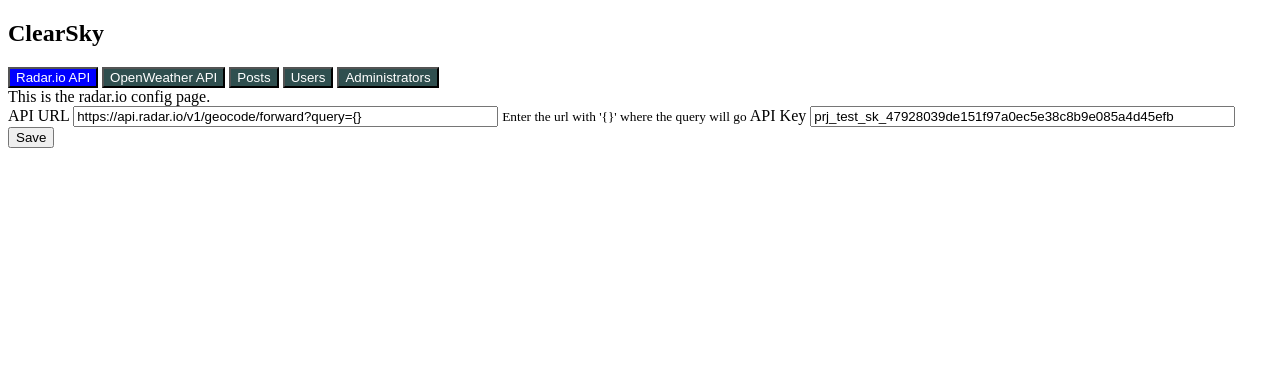
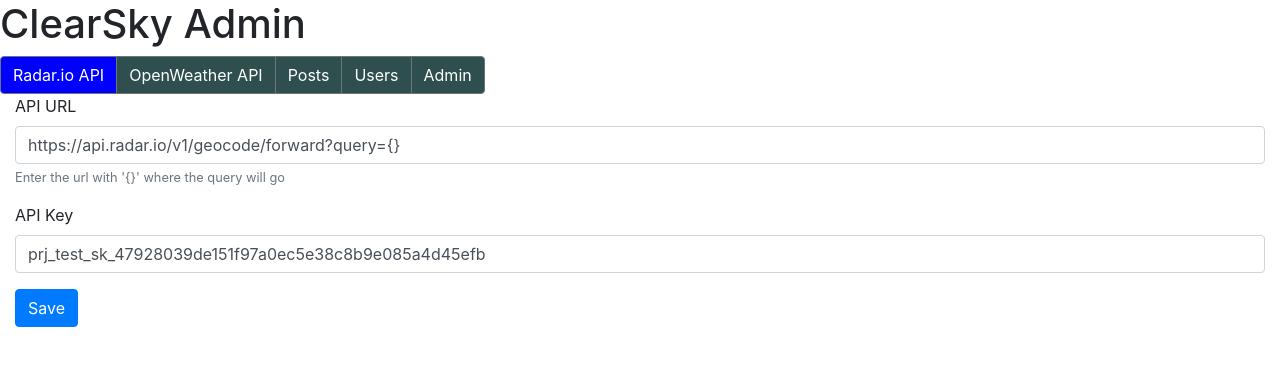
Before and after one commit to NathanStern/ClearSky, a Flask app: page /admin/ in a window 1280 px wide. Shown: the top 366 px of the page. Run offline with Flask 2, Linux system fonts and the light colour scheme; the visitor is signed in with stand-in values (Sample User, id 1); data comes from the database, SQL or seed files in the repository; tables that the repository leaves empty hold one stand-in row (values such as "Sample post"); one stand-in notice (Sample message) is shown; some libraries are stand-ins or nearby versions.

Commit message:
changed admin behavior

```diff
--- a/clearsky/__init__.py
+++ b/clearsky/__init__.py
@@ -56,10 +56,10 @@ def create_app(test_config=None):
             print("Opened config file")
             configuration.write("""
 {
-    "OpenWeather-url": " ",
-    "OpenWeather-key": " ",
+    "OpenWeather-url": "https://api.openweathermap.org/data/2.5/onecall?lat={}&lon={}&exclude=minutely,daily,alerts&appid={}&units=imperial",
+    "OpenWeather-key": "",
     "Radar.io-url": "https://api.radar.io/v1/geocode/forward?query={}",
-    "Radar.io-key": " "
+    "Radar.io-key": ""
 }
             """)
 
--- a/clearsky/auth.py
+++ b/clearsky/auth.py
@@ -57,9 +57,9 @@ def login():
             error = 'Incorrect password.'
 
         if error is None:
-            session.clear()
             session['user_id'] = user['id']
             session['username'] = user['username']
+            session['admin'] = 0
             return redirect(url_for('home.home'))
 
         flash(error)
--- a/clearsky/config.json
+++ b/clearsky/config.json
@@ -1,6 +1,6 @@
 {
-    "OpenWeather-key": "testing",
-    "OpenWeather-url": "testing",
+    "OpenWeather-key": "536159a5b4c02240e63a25443055734b",
+    "OpenWeather-url": "https://api.openweathermap.org/data/2.5/onecall?lat={}&lon={}&exclude=minutely,daily,alerts&appid={}&units=imperial",
     "Radar.io-key": "prj_test_sk_47928039de151f97a0ec5e38c8b9e085a4d45efb",
     "Radar.io-url": "https://api.radar.io/v1/geocode/forward?query={}"
 }
--- a/clearsky/db.py
+++ b/clearsky/db.py
@@ -3,6 +3,8 @@ import sqlite3
 import click
 from flask import current_app, g
 from flask.cli import with_appcontext
+
+from werkzeug.security import generate_password_hash
 
 
 def get_db():
@@ -22,11 +24,21 @@ def close_db(e=None):
     if db is not None:
         db.close()
 
+
 def init_db():
     db = get_db()
 
     with current_app.open_resource('schema.sql') as f:
         db.executescript(f.read().decode('utf8'))
+        db.execute(
+            'INSERT INTO administrator (username, password) VALUES (?, ?)', (
+                'admin', generate_password_hash('admin'))
+        )
+        db.execute(
+            'INSERT INTO user (username, password) VALUES (?, ?)', ('admin',
+                                                                    generate_password_hash('admin'))
+        )
+        db.commit()
 
 
 @click.command('init-db')
@@ -36,6 +48,7 @@ def init_db_command():
     init_db()
     click.echo('Initialized the database.')
 
+
 def init_app(app):
     app.teardown_appcontext(close_db)
     app.cli.add_command(init_db_command)
--- a/clearsky/schema.sql
+++ b/clearsky/schema.sql
@@ -1,5 +1,6 @@
 DROP TABLE IF EXISTS post;
 DROP TABLE IF EXISTS user;
+DROP TABLE IF EXISTS administrator;
 CREATE TABLE user (
   id INTEGER PRIMARY KEY AUTOINCREMENT,
   username TEXT UNIQUE NOT NULL,
@@ -13,3 +14,8 @@ CREATE TABLE post (
   body TEXT NOT NULL,
   FOREIGN KEY (author_id) REFERENCES user (id)
 );
+CREATE TABLE administrator (
+  id INTEGER PRIMARY KEY AUTOINCREMENT,
+  username TEXT UNIQUE NOT NULL,
+  password TEXT NOT NULL
+);
--- a/clearsky/templates/admin/admin.html
+++ b/clearsky/templates/admin/admin.html
@@ -1,5 +1,7 @@
 <!DOCTYPE html>
 <head>
+    <meta charset="utf-8">
+    <meta name="viewport" content="width=device-width, initial-scale=1, shrink-to-fit=no">
     <!-- Global site tag (gtag.js) - Google Analytics -->
     <script async src="https://www.googletagmanager.com/gtag/js?id=G-47JTYPXS14"></script>
     <script>
@@ -11,15 +13,24 @@
     </script>
 
     <script src="{{ url_for('static', filename='admin/admin.js') }}"></script>
+
+    <link rel="stylesheet" href="https://stackpath.bootstrapcdn.com/bootstrap/4.3.1/css/bootstrap.min.css" integrity="sha384-ggOyR0iXCbMQv3Xipma34MD+dH/1fQ784/j6cY/iJTQUOhcWr7x9JvoRxT2MZw1T" crossorigin="anonymous">
+
+    <script src="https://code.jquery.com/jquery-3.3.1.slim.min.js" integrity="sha384-q8i/X+965DzO0rT7abK41JStQIAqVgRVzpbzo5smXKp4YfRvH+8abtTE1Pi6jizo" crossorigin="anonymous"></script>
+    <script src="https://cdnjs.cloudflare.com/ajax/libs/popper.js/1.14.7/umd/popper.min.js" integrity="sha384-UO2eT0CpHqdSJQ6hJty5KVphtPhzWj9WO1clHTMGa3JDZwrnQq4sF86dIHNDz0W1" crossorigin="anonymous"></script>
+    <script src="https://stackpath.bootstrapcdn.com/bootstrap/4.3.1/js/bootstrap.min.js" integrity="sha384-JjSmVgyd0p3pXB1rRibZUAYoIIy6OrQ6VrjIEaFf/nJGzIxFDsf4x0xIM+B07jRM" crossorigin="anonymous"></script>
+
 </head>
 <title>{% block title %}Administration{% endblock %}</title>
 <nav>
-    <h1>ClearSky</h1>
-    <button class="tablink" style="background-color:blue;color:white;" onclick="openEditMenu(event, 'Radar.io API')">Radar.io API</button>
-    <button class="tablink" style="background-color:darkslategray;color:white;" onclick="openEditMenu(event, 'OpenWeather API')">OpenWeather API</button>
-    <button class="tablink" style="background-color:darkslategray;color:white;" onclick="openEditMenu(event, 'Posts')">Posts</button>
-    <button class="tablink" style="background-color:darkslategray;color:white;" onclick="openEditMenu(event, 'Users')">Users</button>
-    <button class="tablink" style="background-color:darkslategray;color:white;" onclick="openEditMenu(event, 'Administrators')">Administrators</button>
+    <h1>ClearSky Admin</h1>
+    <div class="btn-group">
+        <button class="tablink btn btn-secondary" style="background-color:blue;color:white;" onclick="openEditMenu(event, 'Radar.ioAPI')">Radar.io API</button>
+        <button class="tablink btn btn-secondary" style="background-color:darkslategray;color:white;" onclick="openEditMenu(event, 'OpenWeather API')">OpenWeather API</button>
+        <button class="tablink btn btn-secondary" style="background-color:darkslategray;color:white;" onclick="openEditMenu(event, 'Posts')">Posts</button>
+        <button class="tablink btn btn-secondary" style="background-color:darkslategray;color:white;" onclick="openEditMenu(event, 'Users')">Users</button>
+        <button class="tablink btn btn-secondary" style="background-color:darkslategray;color:white;" onclick="openEditMenu(event, 'Admin')">Admin</button>
+    </div>
 </nav>
 
 <section class="content">
@@ -27,40 +38,93 @@
         {% block header %}{% endblock %}
     </header>
     {% block content %}
-        <div id="Radar.io API" class="tabContent">
-            This is the radar.io config page.
+        <section>
+            <div id="Radar.ioAPI" class="tabContent container-fluid justify-content-center">
+                <Form method="post">
+                    <div class="form-group">
+                        <label for="url-radario">API URL</label>
+                        <input class="form-control" name="url-radario" id="url-radario" value="{{ config["Radar.io-url"] }}" size="50" required></input>
+                        <small class="form-text text-muted" id="urlHelp">Enter the url with '{}' where the query will go</small>
+                    </div>
+                    <div class="form-group">
+                        <label for="key-radario">API Key</label>
+                        <input class="form-control" name="key-radario" id="key-radario" value="{{ config["Radar.io-key"] }}" size="50" required></input>
+                    </div>
+                    <input class="btn btn-primary" type="submit" value="Save"></input>
+                </Form>
+            </div>
+        </section>
+
+        <div id="OpenWeather API" class="tabContent container-fluid justify-content-center" style="display:none">
             <Form method="post">
-                <label for="url-radario">API URL</label>
-                <input name="url-radario" id="url-radario" value="{{ config["Radar.io-url"] }}" size="50" required></input>
-                <small id="urlHelp">Enter the url with '{}' where the query will go</small>
-                <label for="key-radario">API Key</label>
-                <input name="key-radario" id="key-radario" value="{{ config["Radar.io-key"] }}" size="50" required></input>
-                <input type="submit" value="Save"></input>
-            </Form>
+                    <div class="form-group">
+                        <label for="url-openweather">API URL</label>
+                        <input class="form-control" name="url-openweather" id="url-openweather" value="{{ config["OpenWeather-url"] }}" size="50" required></input>
+                        <small class="form-text text-muted" id="urlHelp">Enter the url with '{}' where the latitude and longitude will go</small>
+                    </div>
+                    <div class="form-group">
+                        <label for="key-openweather">API Key</label>
+                        <input class="form-control" name="key-openweather" id="key-openweather" value="{{ config["OpenWeather-key"] }}" size="50" required></input>
+                    </div>
+                    <input class="btn btn-primary" type="submit" value="Save"></input>
+                </Form>
         </div>
 
-        <div id="OpenWeather API" class="tabContent testClasss" style="display:none">
-            This is the openweather config page.
-            <Form method="post">
-                <label for="url-openweather">API URL</label>
-                <input name="url-openweather" id="url-openweather" value="{{ config["OpenWeather-url"] }}" size="50" required></input>
-                <small id="urlHelp">Enter the url with '{}' where the latitude and longitude will go</small>
-                <label for="key-openweather">API Key</label>
-                <input name="key-openweather" id="key-openweather" value="{{ config["OpenWeather-key"] }}" size="50" required></input>
-                <input type="submit" value="Save"></input>
-            </Form>
+        <div id="Posts" class="tabContent container" style="display:none">
+            {% for post in posts %}
+                <article class ="post">
+                    <header>
+                        <div class="card", sytle="width: 10rem;">
+                            <div class="card-body">
+                                <h1 class="card-title">{{ post['title'] }}</h1>
+                                <div class="card-text">
+                                    <p class="text-muted">by {{ post['username'] }} on {{ post['created'].strftime('%Y-%m-%d') }}</p>
+                                    <p class="body">{{ post['body'] }}</p>
+                                    <a class="action btn btn-primary" href="{{ url_for('admin.delete', id=post['id']) }}">Delete</a>
+                                </div>
+                            </div>
+                        </div>
+                    </header>
+                </article>
+                {% if not loop.last %}
+                    <hr>
+                {% endif %}
+            {% endfor %}
         </div>
 
-        <div id="Posts" class="tabContent" style="display:none">
-            This is the posts page.
+        <div id="Users" class="tabContent container-fluid" style="display:none">
+            {% for user in users %}
+                <div class="card" style="width: 10rem;">
+                    <div class="card-body">
+                        <h1 class="card-title">{{ user['username'] }}</h1>
+                    </div>
+                </div>
+            {% endfor %}
         </div>
 
-        <div id="Users" class="tabContent" style="display:none">
-            This is the users page.
-        </div>
-
-        <div id="Administrators" class="tabContent" style="display:none">
-            This is the administrators page.
+        <div id="Admin" class="tabContent container card" style="display:none">
+            <div class="card-body">
+                <h1 class="card-title">Change Admin Password</h1>
+                <Form class="card-text" method="post">
+                        {% for message in get_flashed_messages() %}
+                            <p class="alert alert-danger" role="alert">{{ message }}</p>
+                        {% endfor %}
+                        <div class="form-group">
+                            <label for="passold">Old Password</label>
+                            <input class="form-control" name="passold" id="passold" value="" required></input>
+                        </div>
+                        <div class="form-group">
+                            <label for="passnew">New Password</label>
+                            <input class="form-control" name="passnew" id="passnew" value="" required></input>
+                            <small class="form-text text-muted" id="newpasshelp">New password must not be the same as old password</small>
+                        </div>
+                        <div class="form-group">
+                            <label for="confirm">Confirm Password</label>
+                            <input class="form-control" name="confirm" id="confirm" value="" required></input>
+                        </div>
+                        <input class="btn btn-primary" type="submit" value="Save"></input>
+                    </Form>
+                </div>
         </div>
     {% endblock %}
 </section>
```
Also changed, not shown: clearsky/admin.py (+94 -6 lines), clearsky/homepage.py (+12 -3 lines), clearsky/templates/admin/login.html (added, +42 -0 lines), clearsky/weather_data.py (+15 -4 lines). Lines whose indentation alone changed are shown as unchanged.
